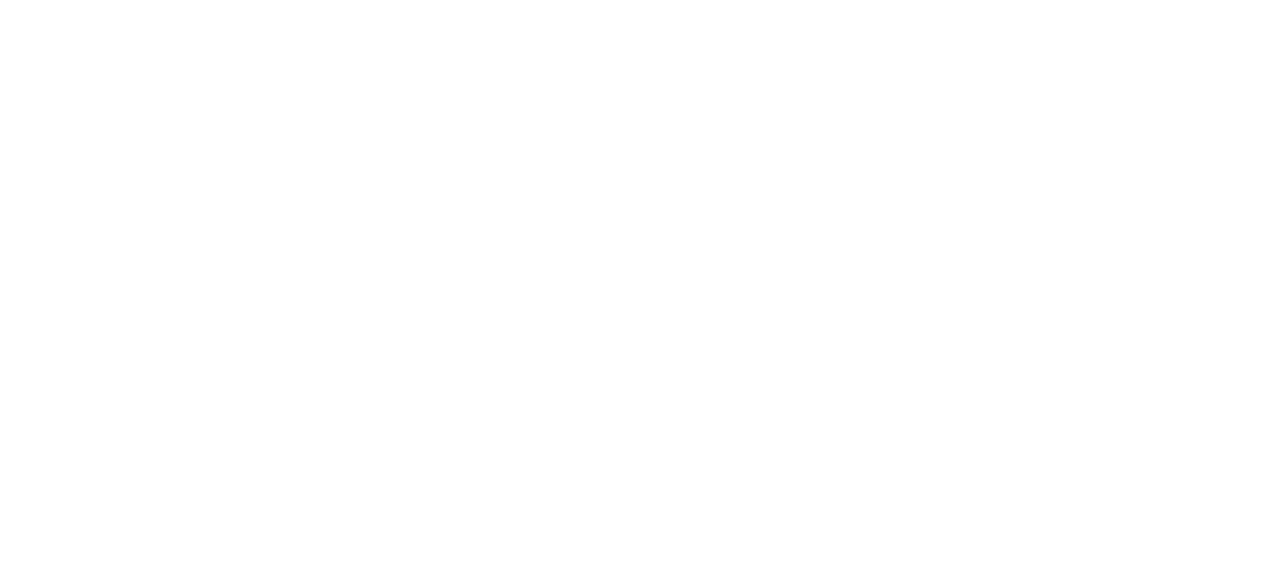
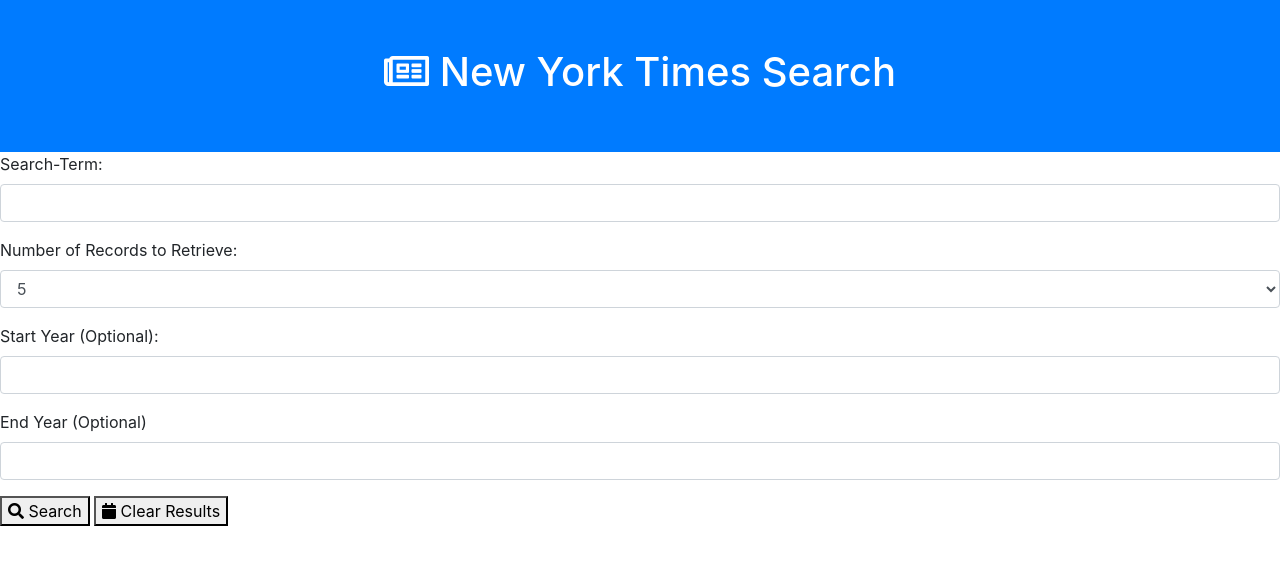
Before and after one commit to chomieu/NYT-Search, a plain HTML site: page index.html in a window 1280 px wide. Drawn offline with nearby package versions, Linux system fonts and the light colour scheme.

Commit message:
Created basic structure of index.html

```diff
--- a/index.html
+++ b/index.html
@@ -5,8 +5,47 @@
     <meta name="viewport" content="width=device-width, initial-scale=1.0">
     <title>NYT Search</title>
     <link rel="stylesheet" href="https://maxcdn.bootstrapcdn.com/bootstrap/4.0.0/css/bootstrap.min.css" integrity="sha384-Gn5384xqQ1aoWXA+058RXPxPg6fy4IWvTNh0E263XmFcJlSAwiGgFAW/dAiS6JXm" crossorigin="anonymous">
+    <link
+      rel="stylesheet"
+      href="https://use.fontawesome.com/releases/v5.8.1/css/all.css"
+      integrity="sha384-50oBUHEmvpQ+1lW4y57PTFmhCaXp0ML5d60M1M7uH2+nqUivzIebhndOJK28anvf"
+      crossorigin="anonymous"
+    />
 </head>
 <body>
+
+    <header class="bg-primary text-center text-white p-5">
+        <h1><span class="far fa-newspaper"></span> New York Times Search</h1>
+    </header>
+
+    <main>
+        <form class="">
+            <section class="form-group">
+                <label for="">Search-Term:</label>
+                <input class="form-control" id="search-term">
+            </section>
+            <section class="form-group">
+                <label for="">Number of Records to Retrieve:</label>
+                <select class="form-control" id="number">
+                    <option>1</option>
+                    <option>2</option>
+                    <option>3</option>
+                    <option>4</option>
+                    <option selected>5</option>
+                </select>
+            </section>
+            <section class="form-group">
+                <label for="">Start Year (Optional):</label>
+                <input class="form-control" id="start-year">
+            </section>
+            <section class="form-group">
+                <label for="">End Year (Optional)</label>
+                <input class="form-control" id="end-year">
+            </section>
+            <button><span class="fa fa-search"></span> Search</button>
+            <button><span class="fa fa-calendar"></span> Clear Results</button>
+        </form>
+    </main>
 
 <script src="https://code.jquery.com/jquery-3.2.1.slim.min.js" integrity="sha384-KJ3o2DKtIkvYIK3UENzmM7KCkRr/rE9/Qpg6aAZGJwFDMVNA/GpGFF93hXpG5KkN" crossorigin="anonymous"></script>
 <script src="https://cdnjs.cloudflare.com/ajax/libs/popper.js/1.12.9/umd/popper.min.js" integrity="sha384-ApNbgh9B+Y1QKtv3Rn7W3mgPxhU9K/ScQsAP7hUibX39j7fakFPskvXusvfa0b4Q" crossorigin="anonymous"></script>
```
Also changed, not shown: nyt.png (added).
